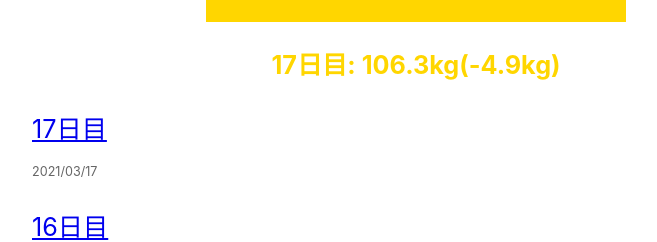
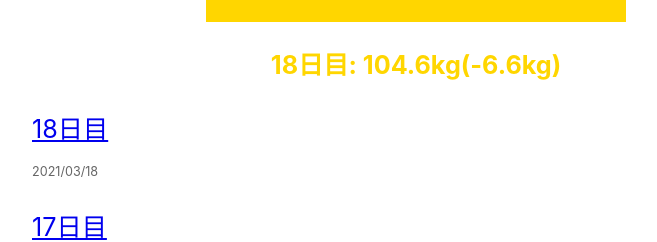
Before and after one commit to fusho-takahashi/fat2fit, a Next.js app: page / in a window 1280 px wide. Shown: the part 414-656 px from the top of the page, without its empty margins (224-881 px from the left). Built offline with nearby package versions, Linux system fonts and the light colour scheme.

Commit message:
add daily article

```diff
--- /dev/null
+++ b/posts/18日目.md
@@ -0,0 +1,12 @@
+---
+title: '18日目'
+date: '2021-03-18'
+---
+
+- 体重: 104.6kg
+- 前日比: -1.7kg
+- 摂取カロリー: 2,021kcal
+
+本日は毎週恒例の家トレの日である。2 週間ぶりに腕立て伏せをしてみたが、体重が軽くなっただけあって回数もできたし以前より深くできるようになっていた。見た目だとあまり分からないので、こういったところで痩せたことを実感できるのが、ちょっと嬉しかったりするのだ。
+
+**マッチョまであと 82 日**
--- a/src/pages/index.tsx
+++ b/src/pages/index.tsx
@@ -22,7 +22,7 @@ const Home = ({
         <title>{siteTitle}</title>
       </Head>
       <section className={styles.subHeading}>
-        <p>17日目: 106.3kg(-4.9kg)</p>
+        <p>18日目: 104.6kg(-6.6kg)</p>
       </section>
       <section className={`${utilStyles.headingMd} ${utilStyles.padding1px}`}>
         <ul className={utilStyles.list}>
```
